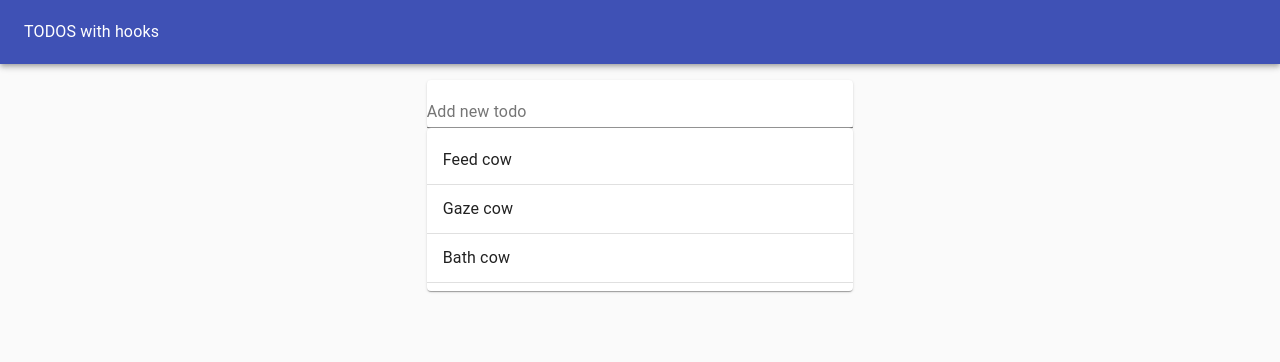
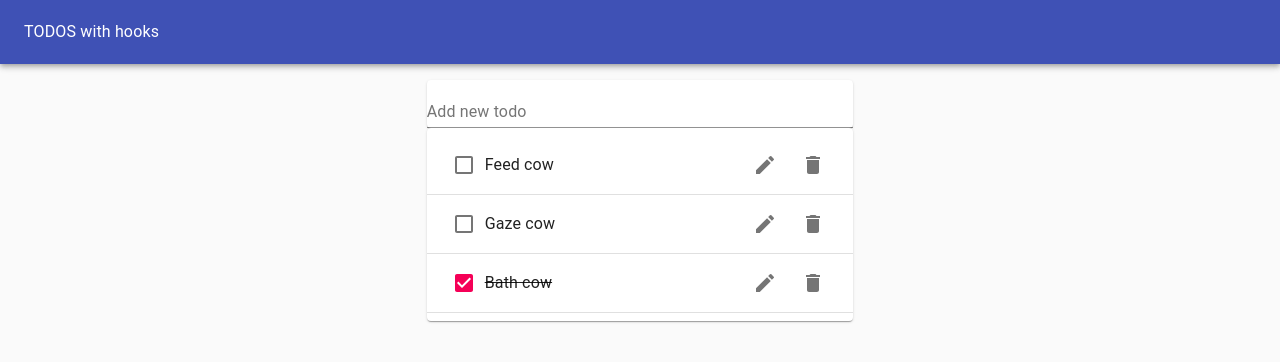
Before and after one commit to rafiurrafi/react-bootcamp, a React (Create React App) app: page / in a window 1280 px wide. Shown: the top 362 px of the page. Built offline with nearby package versions, Linux system fonts and the light colour scheme.

Commit message:
remove todo item

```diff
--- a/src/todo/todo.jsx
+++ b/src/todo/todo.jsx
@@ -1,11 +1,33 @@
 import React from "react";
-import { Divider, ListItem, ListItemText } from "@material-ui/core";
-
-const Todo = ({ task }) => {
+import {
+  Checkbox,
+  Divider,
+  IconButton,
+  ListItem,
+  ListItemSecondaryAction,
+  ListItemText,
+} from "@material-ui/core";
+// import { DeleteIcon, EditIcon } from "@material-ui/icons";
+import DeleteIcon from "@material-ui/icons/Delete";
+import EditIcon from "@material-ui/icons/Edit";
+const Todo = ({ todo, onRemoveTodos }) => {
   return (
     <>
       <ListItem>
-        <ListItemText>{task}</ListItemText>
+        <Checkbox checked={todo.completed} />
+        <ListItemText
+          style={{ textDecoration: todo.completed ? "line-through" : "none" }}
+        >
+          {todo.task}
+        </ListItemText>
+        <ListItemSecondaryAction>
+          <IconButton>
+            <EditIcon />
+          </IconButton>
+          <IconButton>
+            <DeleteIcon onClick={() => onRemoveTodos(todo._id)} />
+          </IconButton>
+        </ListItemSecondaryAction>
       </ListItem>
       <Divider />
     </>
--- a/src/todo/todoApp.jsx
+++ b/src/todo/todoApp.jsx
@@ -12,6 +12,9 @@ const TodoApp = (props) => {
   const [todos, setTodos] = useState(initialTodos);
   const addTodos = (todoTask) => {
     setTodos([...todos, { _id: 1, task: todoTask, completed: false }]);
+  };
+  const removeTodos = (todoId) => {
+    setTodos(todos.filter((todo) => todo._id !== todoId));
   };
   return (
     <Paper
@@ -32,7 +35,7 @@ const TodoApp = (props) => {
       <Grid container justify="center" style={{ marginTop: "1rem" }}>
         <Grid item xs={11} md={8} lg={4}>
           <TodoForm onAddTodo={addTodos} />
-          <TodoList todos={todos} />
+          <TodoList todos={todos} onRemoveTodos={removeTodos} />
         </Grid>
       </Grid>
     </Paper>
--- a/src/todo/todoList.jsx
+++ b/src/todo/todoList.jsx
@@ -3,12 +3,12 @@ import { List } from "@material-ui/core";
 
 import React from "react";
 import Todo from "./todo";
-const TodoList = ({ todos }) => {
+const TodoList = ({ todos, onRemoveTodos }) => {
   return (
     <Paper>
       <List>
         {todos.map((todo) => (
-          <Todo task={todo.task} />
+          <Todo key={todo._id} todo={todo} onRemoveTodos={onRemoveTodos} />
         ))}
       </List>
     </Paper>
```
